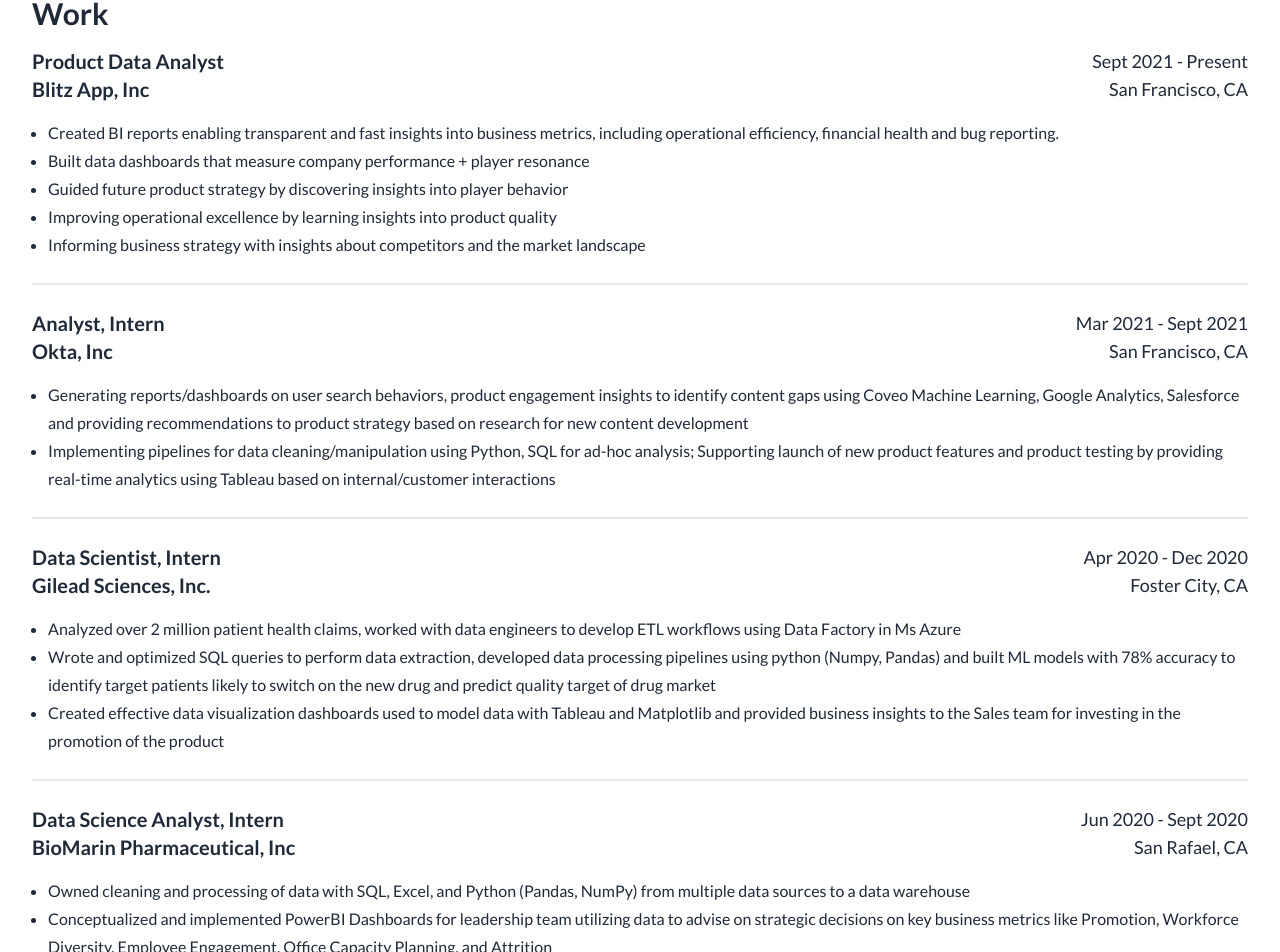
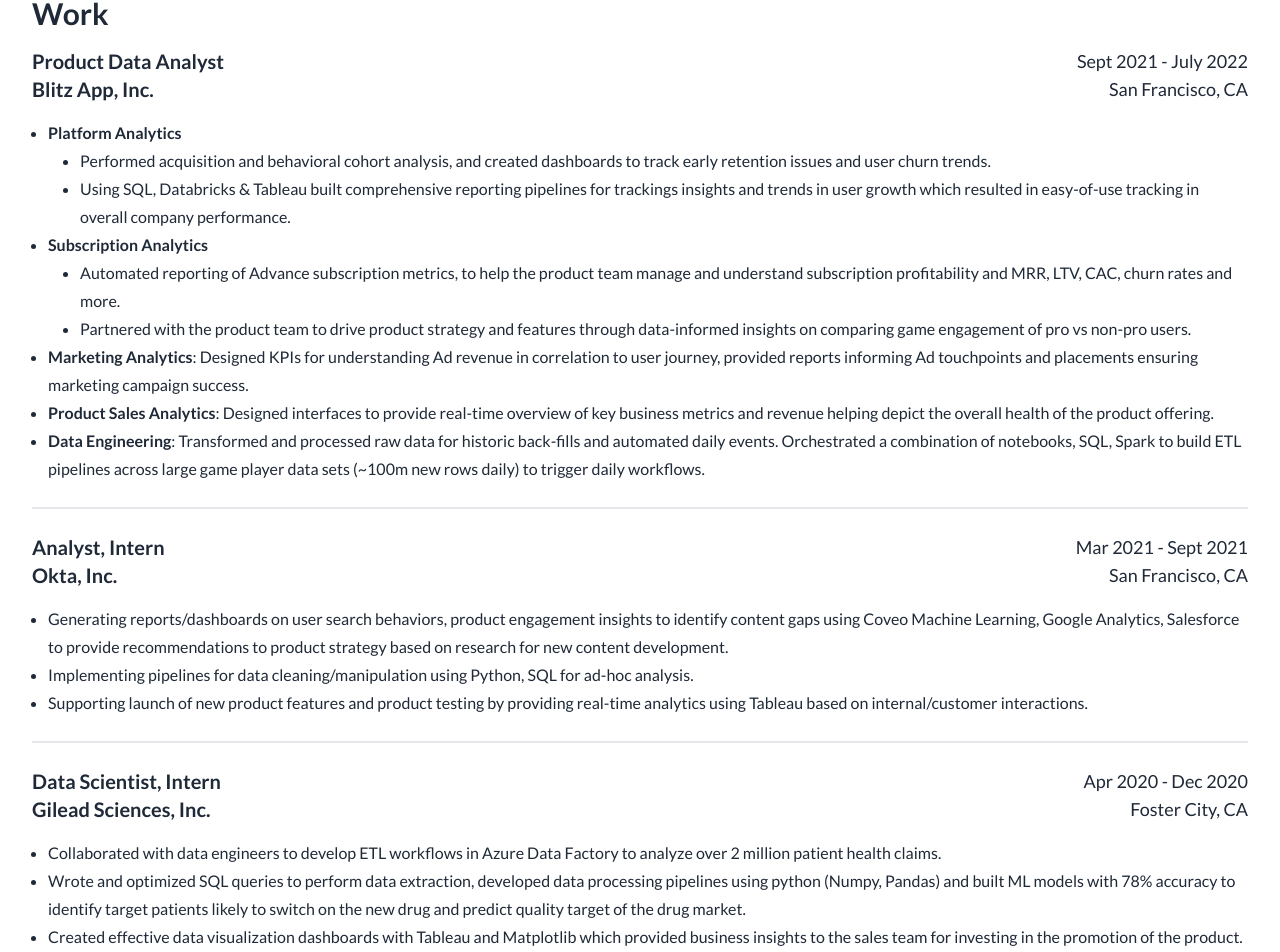
Before and after one commit to LISAPATEL98/lisa-website, a Next.js app: page /experience in a window 1280 px wide. Shown: the part 189-1141 px from the top of the page. Built offline with nearby package versions, Linux system fonts and the light colour scheme.

Commit message:
Website Upgrades

```diff
--- a/pages/experience.tsx
+++ b/pages/experience.tsx
@@ -3,48 +3,61 @@
 
 const EXPERIENCES = [
   {
-    company: "Blitz App, Inc",
+    company: "Blitz App, Inc.",
     title: "Product Data Analyst",
+    timePeriod: "Sept 2021 - July 2022",
     location: "San Francisco, CA",
-    timeRange: "Sept 2021 - Present",
     body: [
-      "Created BI reports enabling transparent and fast insights into business metrics, including operational efficiency, financial health and bug reporting.",
-      "Built data dashboards that measure company performance + player resonance",
-      "Guided future product strategy by discovering insights into player behavior",
-      "Improving operational excellence by learning insights into product quality",
-      "Informing business strategy with insights about competitors and the market landscape",
+      {
+        title: "Platform Analytics",
+        body: [
+          "Performed acquisition and behavioral cohort analysis, and created dashboards to track early retention issues and user churn trends.",
+          "Using SQL, Databricks & Tableau built comprehensive reporting pipelines for trackings insights and trends in user growth which resulted in easy-of-use tracking in overall company performance.",
+        ],
+      },
+      {
+        title: "Subscription Analytics",
+        body: [
+          "Automated reporting of Advance subscription metrics, to help the product team manage and understand subscription profitability and MRR, LTV, CAC, churn rates and more.",
+          "Partnered with the product team to drive product strategy and features through data-informed insights on comparing game engagement of pro vs non-pro users.",
+        ],
+      },
+      "<strong>Marketing Analytics</strong>: Designed KPIs for understanding Ad revenue in correlation to user journey, provided reports informing Ad touchpoints and placements ensuring marketing campaign success.",
+      "<strong>Product Sales Analytics</strong>: Designed interfaces to provide real-time overview of key business metrics and revenue helping depict the overall health of the product offering.",
+      "<strong>Data Engineering</strong>: Transformed and processed raw data for historic back-fills and automated daily events. Orchestrated a combination of notebooks, SQL, Spark to build ETL pipelines across large game player data sets (~100m new rows daily) to trigger daily workflows.",
     ],
   },
   {
-    company: "Okta, Inc",
+    company: "Okta, Inc.",
     title: "Analyst, Intern",
+    timePeriod: "Mar 2021 - Sept 2021",
     location: "San Francisco, CA",
-    timeRange: "Mar 2021 - Sept 2021",
     body: [
-      "Generating reports/dashboards on user search behaviors, product engagement insights to identify content gaps using Coveo Machine Learning, Google Analytics, Salesforce and providing recommendations to product strategy based on research for new content development",
-      "Implementing pipelines for data cleaning/manipulation using Python, SQL for ad-hoc analysis; Supporting launch of new product features and product testing by providing real-time analytics using Tableau based on internal/customer interactions",
+      "Generating reports/dashboards on user search behaviors, product engagement insights to identify content gaps using Coveo Machine Learning, Google Analytics, Salesforce to provide recommendations to product strategy based on research for new content development.",
+      "Implementing pipelines for data cleaning/manipulation using Python, SQL for ad-hoc analysis.",
+      "Supporting launch of new product features and product testing by providing real-time analytics using Tableau based on internal/customer interactions.",
     ],
   },
   {
     company: "Gilead Sciences, Inc.",
     title: "Data Scientist, Intern",
+    timePeriod: "Apr 2020 - Dec 2020",
     location: "Foster City, CA",
-    timeRange: "Apr 2020 - Dec 2020",
     body: [
-      "Analyzed over 2 million patient health claims, worked with data engineers to develop ETL workflows using Data Factory in Ms Azure",
-      "Wrote and optimized SQL queries to perform data extraction, developed data processing pipelines using python (Numpy, Pandas) and built ML models with 78% accuracy to identify target patients likely to switch on the new drug and predict quality target of drug market",
-      "Created effective data visualization dashboards used to model data with Tableau and Matplotlib and provided business insights to the Sales team for investing in the promotion of the product",
+      "Collaborated with data engineers to develop ETL workflows in Azure Data Factory to analyze over 2 million patient health claims.",
+      "Wrote and optimized SQL queries to perform data extraction, developed data processing pipelines using python (Numpy, Pandas) and built ML models with 78% accuracy to identify target patients likely to switch on the new drug and predict quality target of the drug market.",
+      "Created effective data visualization dashboards with Tableau and Matplotlib which provided business insights to the sales team for investing in the promotion of the product.",
     ],
   },
   {
-    company: "BioMarin Pharmaceutical, Inc",
+    company: "BioMarin Pharmaceutical, Inc.",
     title: "Data Science Analyst, Intern",
+    timePeriod: "Jun 2020 - Sept 2020",
     location: "San Rafael, CA",
-    timeRange: "Jun 2020 - Sept 2020",
     body: [
-      "Owned cleaning and processing of data with SQL, Excel, and Python (Pandas, NumPy) from multiple data sources to a data warehouse",
-      "Conceptualized and implemented PowerBI Dashboards for leadership team utilizing data to advise on strategic decisions on key business metrics like Promotion, Workforce Diversity, Employee Engagement, Office Capacity Planning, and Attrition",
-      "Independently designed KPIs on operational metrics in Python, PowerBI to analyze the gender and/or ethnicity pay gap",
+      "Led cleaning and processing of data with SQL, Python (Pandas, NumPy) from multiple data sources to a data warehouse.",
+      "Conceptualized and implemented PowerBI Dashboards for the leadership team utilizing data to advise on strategic decisions like Promotion, Workforce Diversity, Employee Engagement, Office Capacity Planning, and Attrition.",
+      "Independently designed KPIs on operational metrics in Python and PowerBI to analyze the gender and/or ethnicity pay gap.",
     ],
   },
 ];
@@ -62,14 +75,29 @@
                 <span>{e.company}</span>
               </h3>
               <h3 className="text-lg flex flex-col items-start sm:items-end">
-                <span>{e.timeRange}</span>
+                <span>{e.timePeriod}</span>
                 <span>{e.location}</span>
               </h3>
             </div>
             <ul className="list-disc ml-4">
-              {e.body.map((b, i) => (
-                <li key={i}>{b}</li>
-              ))}
+              {e.body.map((b, i) => {
+                if (typeof b === "object") {
+                  return (
+                    <li key={i}>
+                      <strong>{b.title}</strong>
+                      <ul className="list-disc ml-8">
+                        {b.body.map((b2, i2) => (
+                          <li
+                            key={i2}
+                            dangerouslySetInnerHTML={{ __html: b2 }}
+                          />
+                        ))}
+                      </ul>
+                    </li>
+                  );
+                }
+                return <li key={i} dangerouslySetInnerHTML={{ __html: b }} />;
+              })}
             </ul>
           </div>
         ))}
```
